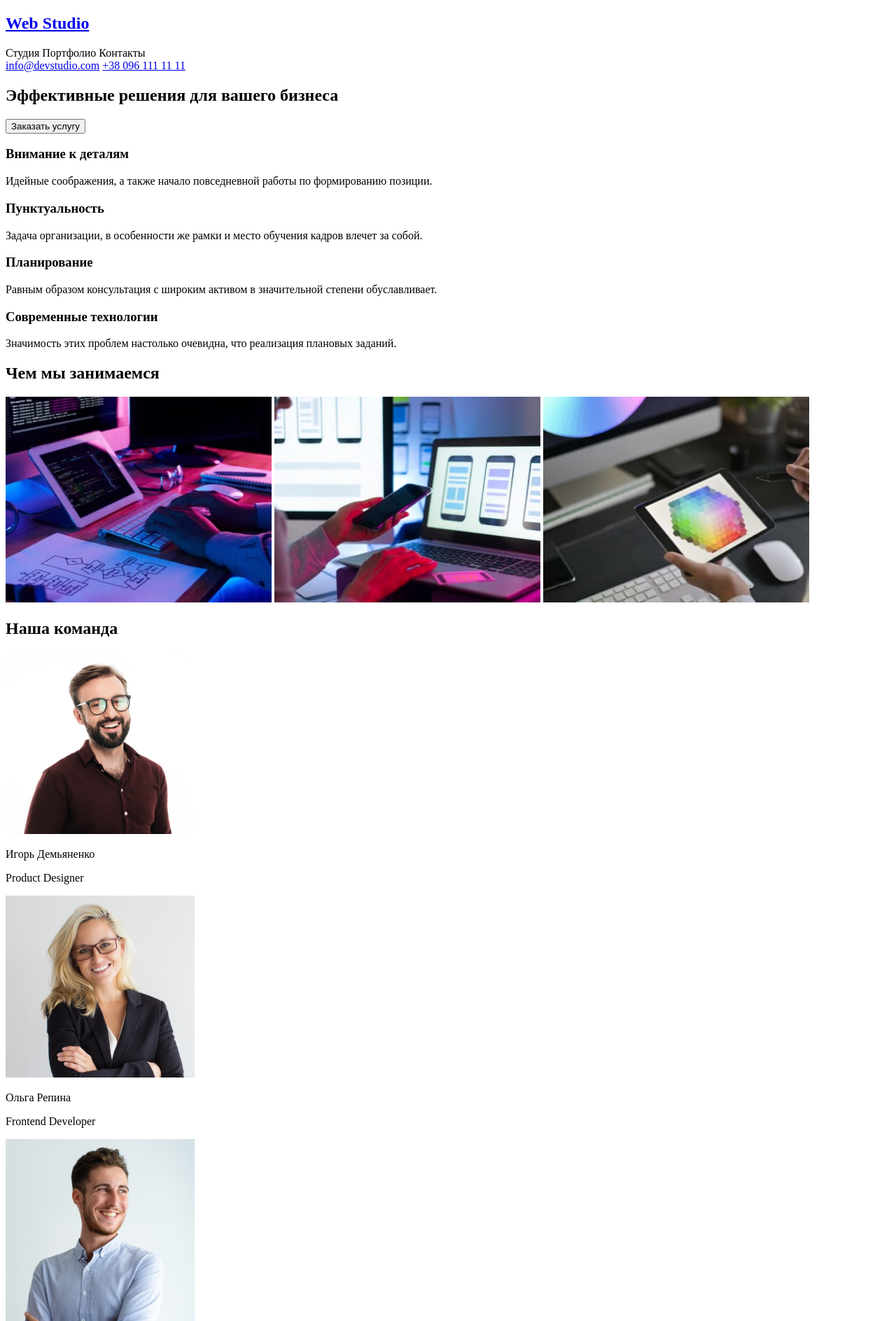
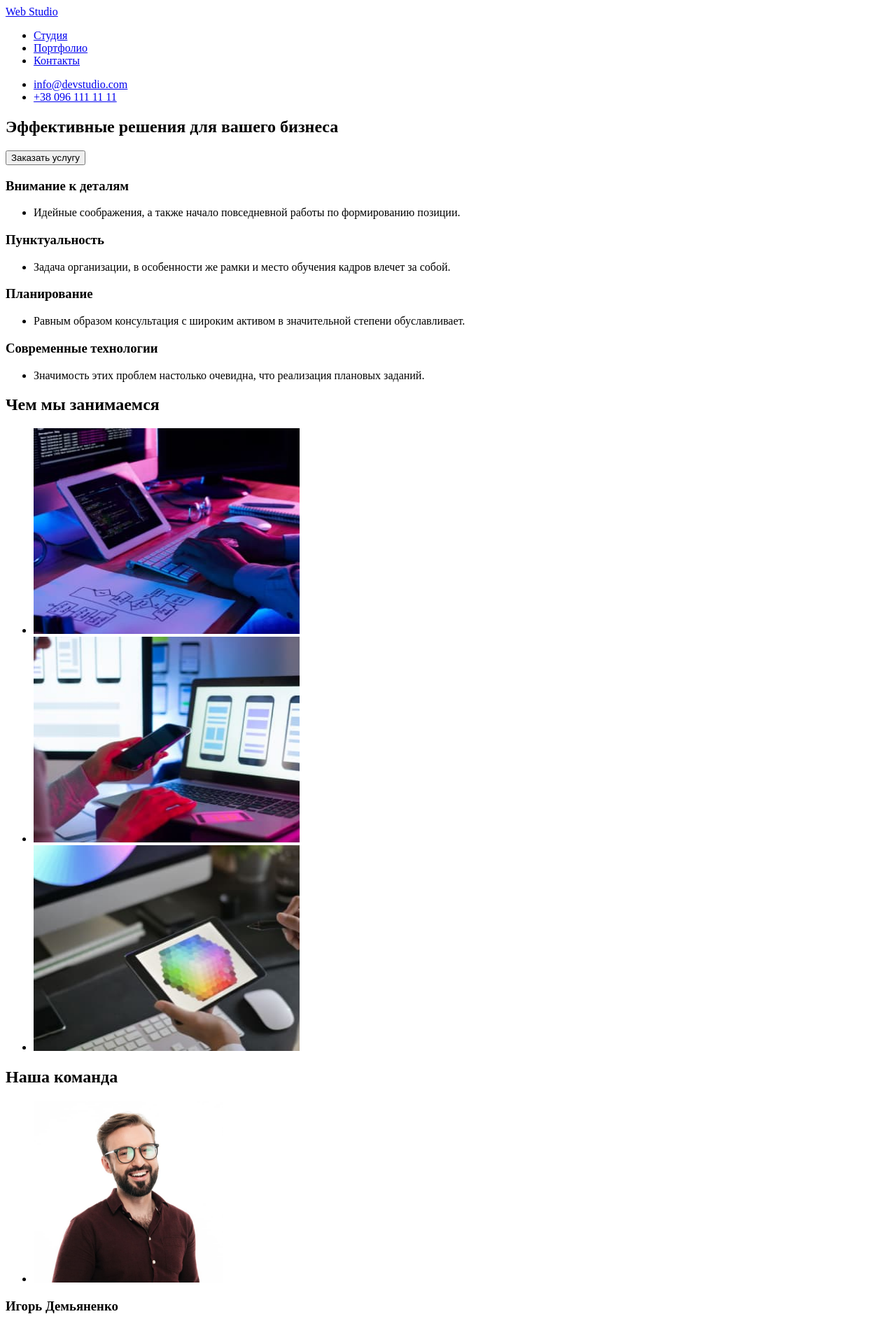
Before and after one commit to velych/goit-markup-hw-01., a plain HTML site: page index.html in a window 1280 px wide. Shown: the top 1888 px of the page at 70% size. Drawn offline with Linux system fonts and the light colour scheme.

Commit message:
hw1-rework

```diff
--- a/index.html
+++ b/index.html
@@ -10,75 +10,101 @@
 <body>
     <header>
         <nav>
-        <h1><a href="#">Web Studio</a></h1>
-        <a>Студия</a>
-        <a>Портфолио</a>
-        <a>Контакты</a>
+        <a href="#">Web Studio</a>
+        <ul>
+        <li><a href="#">Студия</a></li>
+        <li><a href="#">Портфолио</a></li>
+        <li><a href="#">Контакты</a></li>
+        </ul>
         </nav>
-    <a href="maito:info@devstudio.com">info@devstudio.com</a>
-    <a href="tel:+380961111111">+38 096 111 11 11</a>
+        <ul>
+    <li><a href="mailto:info@devstudio.com">info@devstudio.com</a></li>
+    <li><a href="tel:+380961111111">+38 096 111 11 11</a></li>
+        </ul>
 
         </header>
 
         <!--Описание-->
 
         <main>
-    <h2>Эффективные решения для вашего бизнеса</h2>
-        <p><button type="button">Заказать услугу</button></p>
+            <section>
+    <h1>Эффективные решения для вашего бизнеса</h1>
+        <button type="button">Заказать услугу</button>
+            </section>
+            <section>
         <h3>Внимание к деталям</h3>
-        <p>Идейные соображения, а также начало повседневной работы по формированию позиции.</p>
-
+        <ul>
+        <li><p>Идейные соображения, а также начало повседневной работы по формированию позиции.</p></li>
+</ul>
         <h3>Пунктуальность</h3>
-        <p>Задача организации, в особенности же рамки и место обучения кадров влечет за собой.
-        </p>
+        <ul>
+        <li><p>Задача организации, в особенности же рамки и место обучения кадров влечет за собой.
+        </p></li>
+        </ul>
 
         <h3>Планирование</h3>
-        <p>Равным образом консультация с широким активом в значительной степени обуславливает.
-        </p>
+        <ul>
+        <li><p>Равным образом консультация с широким активом в значительной степени обуславливает.
+        </p></li>
+        </ul>
+
         <h3>Современные технологии</h3>
-        <p>Значимость этих проблем настолько очевидна, что реализация плановых заданий.
-        </p>
+        <ul>
+        <li><p>Значимость этих проблем настолько очевидна, что реализация плановых заданий.
+        </p></li>
+        </ul>
+
+        </section>
 
 
         <!--Чем мы занимаемся-->
 
+        <section>
         <h2>Чем мы занимаемся</h2>
-        <p>
-    <img src="images/presentation1.jpg" alt="Создание сайтов" width="380" height="294">
-    <img src="images/presentation3.jpg" alt="Разработка мобильных приложений" width="380" height="294">
-    <img src="images/presentation2.jpg" alt="Разработка интернет-магазинов" width="380" height="294">
-    </p>
+        <ul>
+    <li><img src="images/presentation1.jpg" alt="Создание сайтов" width="380" height="294"></li>
+    <li><img src="images/presentation3.jpg" alt="Разработка мобильных приложений" width="380" height="294"></li>
+    <li><img src="images/presentation2.jpg" alt="Разработка интернет-магазинов" width="380" height="294"></li>
+    </ul>
+    </section>
+
 
     <!--Наша кoманда-->
-
+<section>
     <h2>Наша команда</h2>
-    <div>
-        <img src="images/coach1.jpg" alt="Игорь Демьяненко" width="270" height="260">
-        <p>Игорь Демьяненко</p>
+    <ul>
+        <li><img src="images/coach1.jpg" alt="Игорь Демьяненко" width="270" height="260"></li>
+        </ul>
+        <h3>Игорь Демьяненко</h3>
         <p>Product Designer</p>
-
-         <img src="images/coach2.jpg" alt="Ольга Репина" width="270" height="260">
-         <p>Ольга Репина</p>
+<ul>
+     <li><img src="images/coach2.jpg" alt="Ольга Репина" width="270" height="260"></li>
+     </ul>
+         <h3>Ольга Репина</h3>
          <p>Frontend Developer</p>
-
-         <img src="images/coach3.jpg" alt="Николай Тарасов" width="270" height="260">
-         <p>Николай Тарасов</p>
+     <ul>
+         <li><img src="images/coach3.jpg" alt="Николай Тарасов" width="270" height="260"></li>
+         </ul>
+         <h3>Николай Тарасов</h3>
          <p>Marketing</p>
-
-         <img src="images/coach4.jpg" alt="Михаил Ермаков" width="270" height="260">
-         <p>Михаил Ермаков</p>
+    <ul>
+         <li><img src="images/coach4.jpg" alt="Михаил Ермаков" width="270" height="260"></li>
+         </ul>
+         <h3>Михаил Ермаков</h3>
          <p>UI Designer</p>
-     </div>
+  </section>
         </main>
 
      <!--Контактная информация-->
      <footer>
-        <h2><a href="#">Web Studio</a></h2>
+        <a href="#">Web Studio</a>
+        <address>
         <p>г. Киев, пр-т Леси Украинки, 26</p>
         <ul>
-            <li><a href="maito:info@devstudio.com">info@devstudio.com</a></li>
+            <li><a href="mailto:info@devstudio.com">info@devstudio.com</a></li>
             <li><a href="tel:+380961111111">+38 096 111 11 11</a></li>
         </ul>
+        </address>
      </footer>
 
 </body>
```
